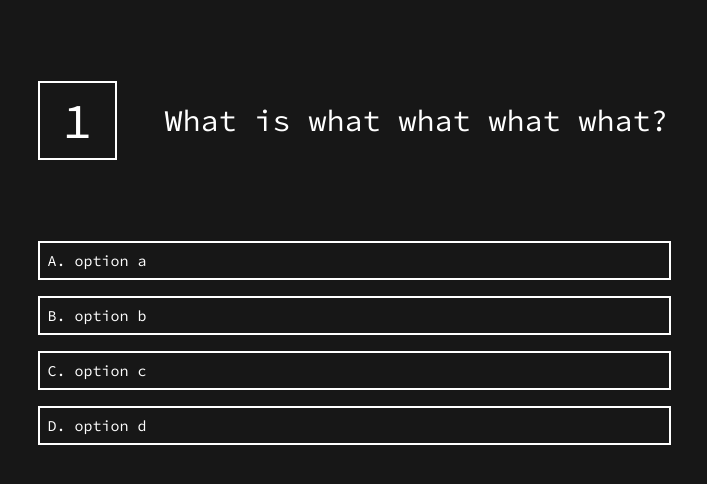
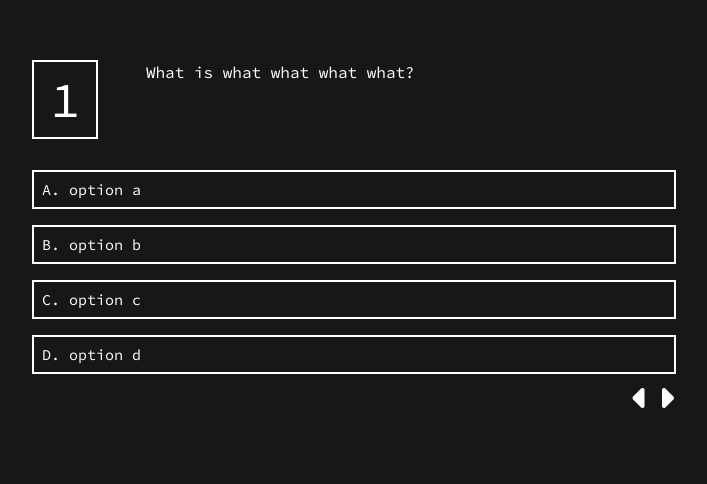
Before and after one commit to iyxan23/quiz-frontend-design, a plain HTML site: page index.html in a window 1280 px wide. Shown: the part 162-646 px from the top of the page, without its empty margins (286-993 px from the left). Drawn offline with Linux system fonts and the light colour scheme.

Commit message:
Some changes

```diff
--- a/css/style.css
+++ b/css/style.css
@@ -23,12 +23,14 @@ html, body {margin: 0; height: 100%; overflow: hidden}
 .child {
     display: flex;
 
+    width: 50vw;
+
     flex-direction: column;
 }
 
 .options {
-    margin-top: 75px;
-    height: 20vh;
+    margin-top: 25px;
+    height: auto;
     display: flex;
     font-size: 15px;
 
@@ -38,6 +40,8 @@ html, body {margin: 0; height: 100%; overflow: hidden}
 
 .option {
     transform: translateZ(20px);
+
+    cursor: pointer;
 
     color: white;
     padding: 1vh;
@@ -61,9 +65,10 @@ html, body {margin: 0; height: 100%; overflow: hidden}
 }
 
 .question {
-    font-size: 30px;
-    line-height: 75px;
-    text-align: center;
+    width: 100%;
+
+    font-size: 100%;
+    text-align: left;
 }
 
 .number-box {
@@ -78,4 +83,25 @@ html, body {margin: 0; height: 100%; overflow: hidden}
 
     font-size: 50px;
     outline: 2px solid #FFFFFF;
+
+    cursor: pointer;
+
+    transition: 0.3s ease;
+    transition-property: all;
+    transition-property: color, background;
 }
+
+.number-box:hover {
+    background-color: white;
+    color: #171717;
+}
+
+.bottom-stuff {
+    display: flex;
+
+    justify-content: flex-end;
+}
+
+.question-navigation a {
+    cursor: pointer;
+}
--- a/index.html
+++ b/index.html
@@ -1,6 +1,7 @@
 <html>
     <head>
         <link href="css/style.css" type="text/css" rel="stylesheet"/>
+
     </head>
     <body>
         <div data-tilt data-tilt-max="5" data-tilt-full-page-listening class="container">
@@ -17,9 +18,19 @@
                         <a><div class="option">C. option c</div></a>
                         <a><div class="option">D. option d</div></a>
                     </div>
+
+                    <div class="bottom-stuff">
+                        <div class="question-navigation">
+                            <a><i style="font-size: 2em;" class="fas fa-caret-left"></i></a>
+                            <a><i style="font-size: 2em;" class="fas fa-caret-right"></i></a>
+                        </div>
+                    </div>
                 </div>
             </div>
         </div>
+        <!-- FontAwesome -->
+        <script src="https://kit.fontawesome.com/d02c4bf220.js" crossorigin="anonymous"></script>
+
         <!-- vanilla-tilt.js library -->
         <script src="js/vanilla-tilt.min.js"></script>
     </body>
```
